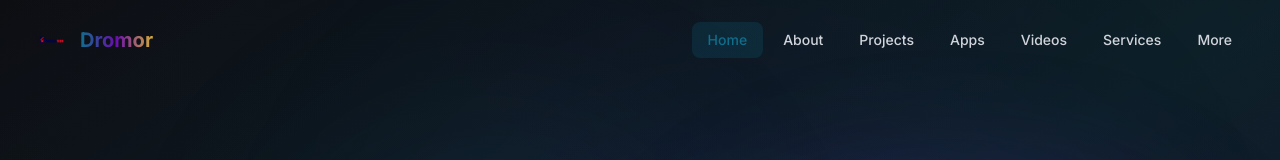
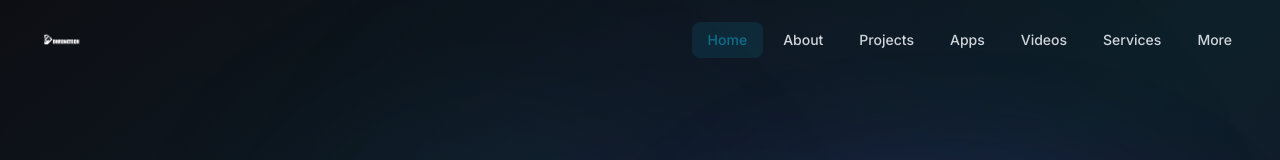
Before and after one commit to dromorongit/DromorNarh, a Next.js app: page / in a window 1280 px wide. Shown: the top 160 px of the page. Built offline with nearby package versions, Linux system fonts and the light colour scheme.

Commit message:
image changes

```diff
--- a/src/components/Footer.tsx
+++ b/src/components/Footer.tsx
@@ -11,18 +11,17 @@ export default function Footer() {
         <div className="grid grid-cols-1 md:grid-cols-4 gap-8">
           {/* Brand */}
           <div className="col-span-1 md:col-span-2">
-            <Link href="/" className="flex items-center space-x-2">
+            <Link href="/" className="flex items-center">
               <div className="relative">
                 <div className="absolute inset-0 bg-seaBlue/30 blur-xl rounded-full" />
                 <Image
                   src="/images/logo.PNG"
                   alt="Narh H.P Dromor"
-                  width={40}
-                  height={40}
-                  className="object-contain relative z-10"
+                  width={60}
+                  height={60}
+                  className="object-contain relative z-10 filter brightness-0 invert"
                 />
               </div>
-              <span className="text-xl font-bold text-gradient">Dromor</span>
             </Link>
             <p className="mt-4 text-gray-400 max-w-md">
               Designing powerful software, modern digital platforms and cinematic visual experiences.
--- a/src/components/Navbar.tsx
+++ b/src/components/Navbar.tsx
@@ -44,7 +44,7 @@ export default function Navbar() {
       <div className="max-w-7xl mx-auto px-4 sm:px-6 lg:px-8">
         <div className="flex items-center justify-between h-20">
           {/* Logo */}
-          <Link href="/" className="flex items-center space-x-2">
+          <Link href="/" className="flex items-center">
             <motion.div
               whileHover={{ scale: 1.1 }}
               className="relative"
@@ -52,13 +52,12 @@ export default function Navbar() {
               <Image
                 src="/images/logo.PNG"
                 alt="Narh H.P Dromor"
-                width={40}
-                height={40}
-                className="object-contain"
+                width={60}
+                height={60}
+                className="object-contain filter brightness-0 invert"
                 priority
               />
             </motion.div>
-            <span className="text-xl font-bold text-gradient hidden sm:block">Dromor</span>
           </Link>
 
           {/* Desktop Navigation */}
```
